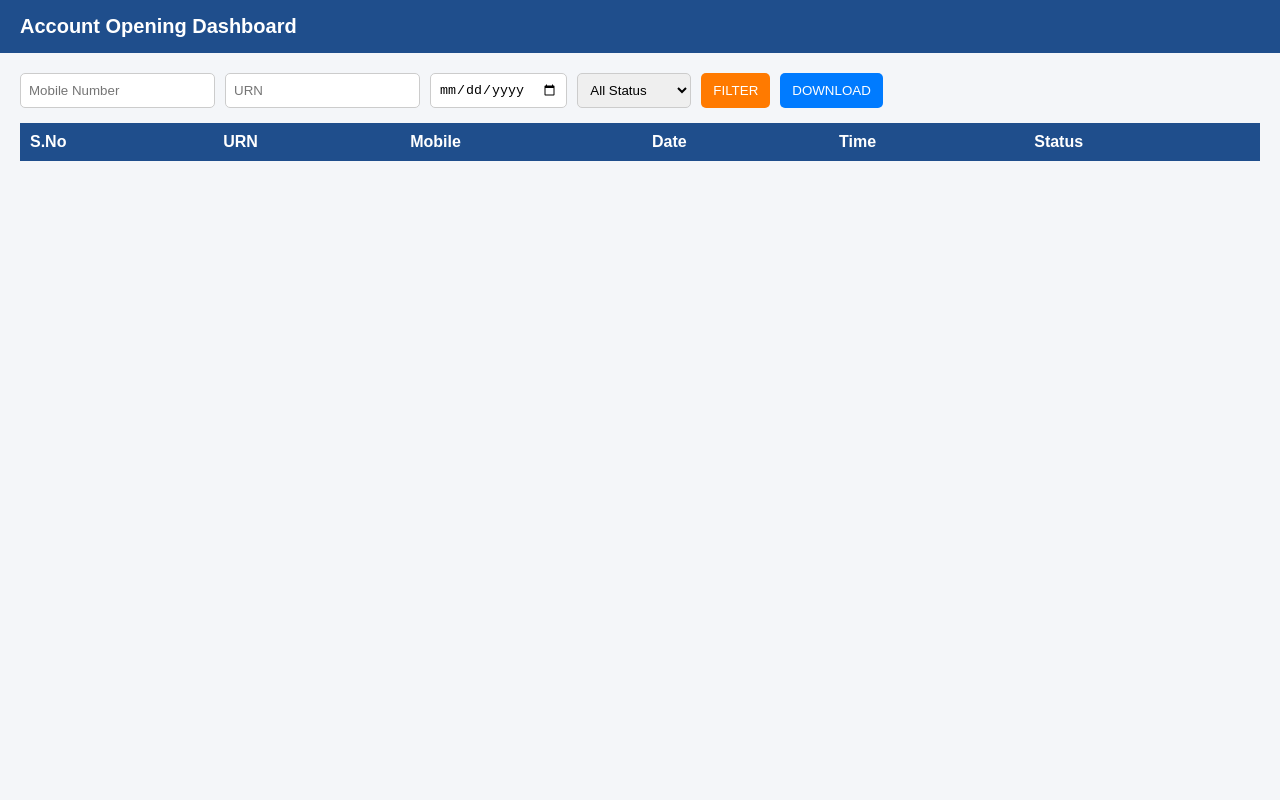
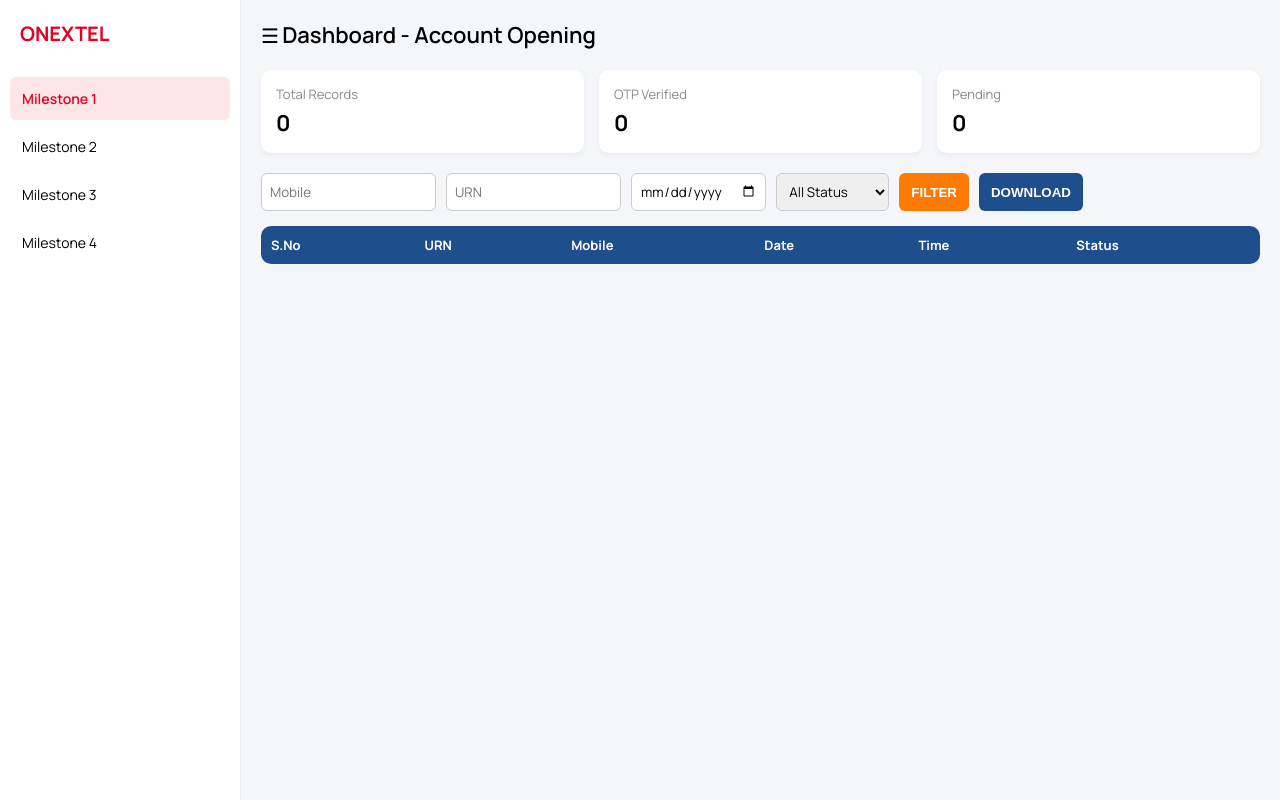
Before and after one commit to onexsandbox-debug/account_opening_reports, a website: page index.html in a window 1280 px wide. Drawn offline with Linux system fonts and the light colour scheme; no server answers.

Commit message:
Update index.html

```diff
--- a/index.html
+++ b/index.html
@@ -3,25 +3,108 @@
 <head>
   <title>Account Opening Dashboard</title>
 
+  <!-- FONT -->
+  <link href="https://fonts.googleapis.com/css2?family=Manrope:wght@300;400;600;700&display=swap" rel="stylesheet">
+
   <style>
     body {
-      font-family: Arial;
       margin: 0;
+      font-family: 'Manrope', sans-serif;
       background: #f4f6f9;
+      display: flex;
+    }
+
+    /* SIDEBAR */
+    .sidebar {
+      width: 240px;
+      background: #ffffff;
+      height: 100vh;
+      border-right: 1px solid #eee;
+      transition: 0.3s;
+    }
+
+    .sidebar.hide {
+      width: 0;
+      overflow: hidden;
+    }
+
+    .logo {
+      padding: 20px;
+      font-weight: 700;
+      font-size: 20px;
+      color: #e60023;
+    }
+
+    .menu {
+      padding: 10px;
+    }
+
+    .menu div {
+      padding: 12px;
+      margin-bottom: 5px;
+      cursor: pointer;
+      border-radius: 6px;
+      font-size: 14px;
+    }
+
+    .menu div:hover {
+      background: #f5f5f5;
+    }
+
+    .active {
+      background: #ffe6e6;
+      color: #e60023;
+      font-weight: 600;
+    }
+
+    /* MAIN */
+    .main {
+      flex: 1;
+      padding: 20px;
     }
 
     /* HEADER */
     .header {
-      background: #1f4e8c;
-      color: white;
-      padding: 15px 20px;
-      font-size: 20px;
-      font-weight: bold;
+      display: flex;
+      justify-content: space-between;
+      align-items: center;
+      margin-bottom: 20px;
     }
 
-    /* CONTAINER */
-    .container {
-      padding: 20px;
+    .toggle-btn {
+      cursor: pointer;
+      font-size: 20px;
+    }
+
+    .title {
+      font-size: 22px;
+      font-weight: 600;
+    }
+
+    /* CARDS */
+    .cards {
+      display: flex;
+      gap: 15px;
+      margin-bottom: 20px;
+    }
+
+    .card {
+      background: white;
+      padding: 15px;
+      border-radius: 10px;
+      flex: 1;
+      box-shadow: 0 2px 6px rgba(0,0,0,0.05);
+    }
+
+    .card-title {
+      font-size: 13px;
+      color: #888;
+    }
+
+    .card-value {
+      font-size: 22px;
+      font-weight: 700;
+      margin-top: 5px;
     }
 
     /* FILTER BAR */
@@ -29,19 +112,22 @@
       display: flex;
       gap: 10px;
       margin-bottom: 15px;
+      flex-wrap: wrap;
     }
 
     .filters input, .filters select {
       padding: 8px;
+      border-radius: 6px;
       border: 1px solid #ccc;
-      border-radius: 5px;
+      font-family: 'Manrope';
     }
 
     .btn {
       padding: 8px 12px;
       border: none;
-      border-radius: 5px;
+      border-radius: 6px;
       cursor: pointer;
+      font-weight: 600;
     }
 
     .btn-filter {
@@ -50,7 +136,7 @@
     }
 
     .btn-download {
-      background: #007bff;
+      background: #1f4e8c;
       color: white;
     }
 
@@ -59,44 +145,84 @@
       width: 100%;
       border-collapse: collapse;
       background: white;
+      border-radius: 10px;
+      overflow: hidden;
     }
 
     th {
       background: #1f4e8c;
       color: white;
       padding: 10px;
+      font-size: 13px;
       text-align: left;
     }
 
     td {
       padding: 10px;
-      border-bottom: 1px solid #ddd;
+      border-bottom: 1px solid #eee;
+      font-size: 13px;
     }
 
     tr:hover {
-      background: #f1f1f1;
+      background: #f9f9f9;
     }
+
   </style>
 </head>
 
 <body>
 
-<div class="header">
-  Account Opening Dashboard
+<!-- SIDEBAR -->
+<div class="sidebar" id="sidebar">
+  <div class="logo">ONEXTEL</div>
+
+  <div class="menu">
+    <div class="active">Milestone 1</div>
+    <div>Milestone 2</div>
+    <div>Milestone 3</div>
+    <div>Milestone 4</div>
+  </div>
 </div>
 
-<div class="container">
+<!-- MAIN -->
+<div class="main">
+
+  <!-- HEADER -->
+  <div class="header">
+    <div>
+      <span class="toggle-btn" onclick="toggleSidebar()">☰</span>
+      <span class="title">Dashboard - Account Opening</span>
+    </div>
+  </div>
+
+  <!-- CARDS -->
+  <div class="cards">
+    <div class="card">
+      <div class="card-title">Total Records</div>
+      <div class="card-value" id="totalCount">0</div>
+    </div>
+
+    <div class="card">
+      <div class="card-title">OTP Verified</div>
+      <div class="card-value" id="verifiedCount">0</div>
+    </div>
+
+    <div class="card">
+      <div class="card-title">Pending</div>
+      <div class="card-value" id="pendingCount">0</div>
+    </div>
+  </div>
 
   <!-- FILTERS -->
   <div class="filters">
-    <input type="text" id="searchMobile" placeholder="Mobile Number">
-    <input type="text" id="searchURN" placeholder="URN">
-    <input type="date" id="searchDate">
+    <input type="text" id="mobile" placeholder="Mobile">
+    <input type="text" id="urn" placeholder="URN">
+    <input type="date" id="date">
 
-    <select id="searchStatus">
+    <select id="status">
       <option value="">All Status</option>
       <option value="OTP Verified">OTP Verified</option>
-      <option value="PENDING">Pending</option>
+      <option value="PENDING">PENDING</option>
     </select>
 
     <button class="btn btn-filter" onclick="applyFilters()">FILTER</button>
@@ -115,7 +241,7 @@
         <th>Status</th>
       </tr>
     </thead>
-    <tbody id="data-table"></tbody>
+    <tbody id="tableBody"></tbody>
   </table>
 
 </div>
@@ -123,23 +249,28 @@
 <script>
 let fullData = [];
 
+function toggleSidebar() {
+  document.getElementById("sidebar").classList.toggle("hide");
+}
+
 function loadData() {
   fetch('/api/getAccMile1')
     .then(res => res.json())
     .then(result => {
       fullData = result.data || [];
       renderTable(fullData);
+      updateCards(fullData);
     });
 }
 
 function renderTable(data) {
-  const table = document.getElementById('data-table');
-  table.innerHTML = '';
+  const table = document.getElementById("tableBody");
+  table.innerHTML = "";
 
-  data.forEach((item, index) => {
-    const row = `
+  data.forEach((item, i) => {
+    table.innerHTML += `
       <tr>
-        <td>${index + 1}</td>
+        <td>${i+1}</td>
         <td>${item.urn}</td>
         <td>${item.mobile_number}</td>
         <td>${item.date}</td>
@@ -147,15 +278,24 @@ function renderTable(data) {
         <td>${item.otp_validation}</td>
       </tr>
     `;
-    table.innerHTML += row;
   });
 }
 
+function updateCards(data) {
+  document.getElementById("totalCount").innerText = data.length;
+
+  let verified = data.filter(d => d.otp_validation === "OTP Verified").length;
+  let pending = data.filter(d => d.otp_validation !== "OTP Verified").length;
+
+  document.getElementById("verifiedCount").innerText = verified;
+  document.getElementById("pendingCount").innerText = pending;
+}
+
 function applyFilters() {
-  const mobile = document.getElementById('searchMobile').value;
-  const urn = document.getElementById('searchURN').value;
-  const date = document.getElementById('searchDate').value;
-  const status = document.getElementById('searchStatus').value;
+  const mobile = document.getElementById("mobile").value;
+  const urn = document.getElementById("urn").value;
+  const date = document.getElementById("date").value;
+  const status = document.getElementById("status").value;
 
   let filtered = fullData.filter(item => {
     return (
@@ -167,6 +307,7 @@ function applyFilters() {
   });
 
   renderTable(filtered);
+  updateCards(filtered);
 }
 
 function downloadCSV() {
@@ -181,7 +322,7 @@ function downloadCSV() {
 
   const a = document.createElement('a');
   a.href = url;
-  a.download = 'report.csv';
+  a.download = "report.csv";
   a.click();
 }
 
```
